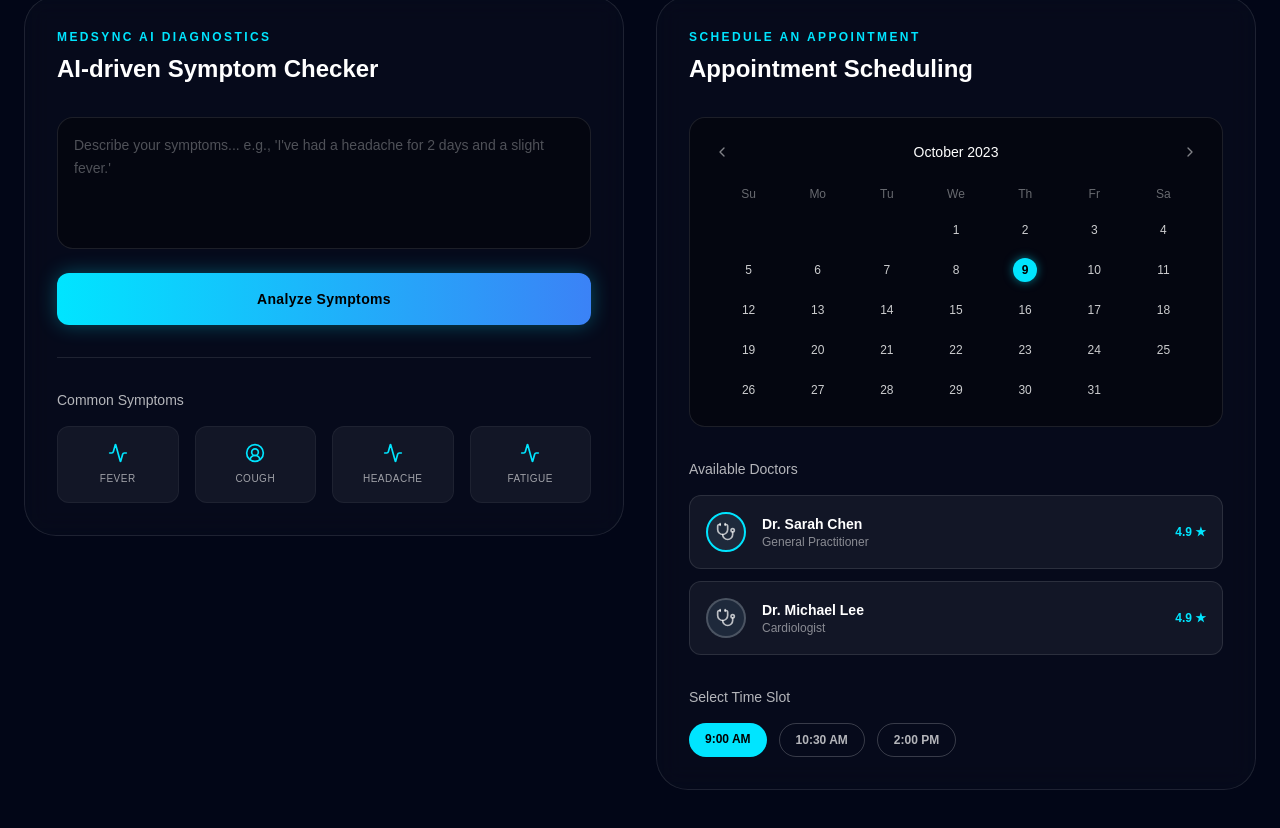
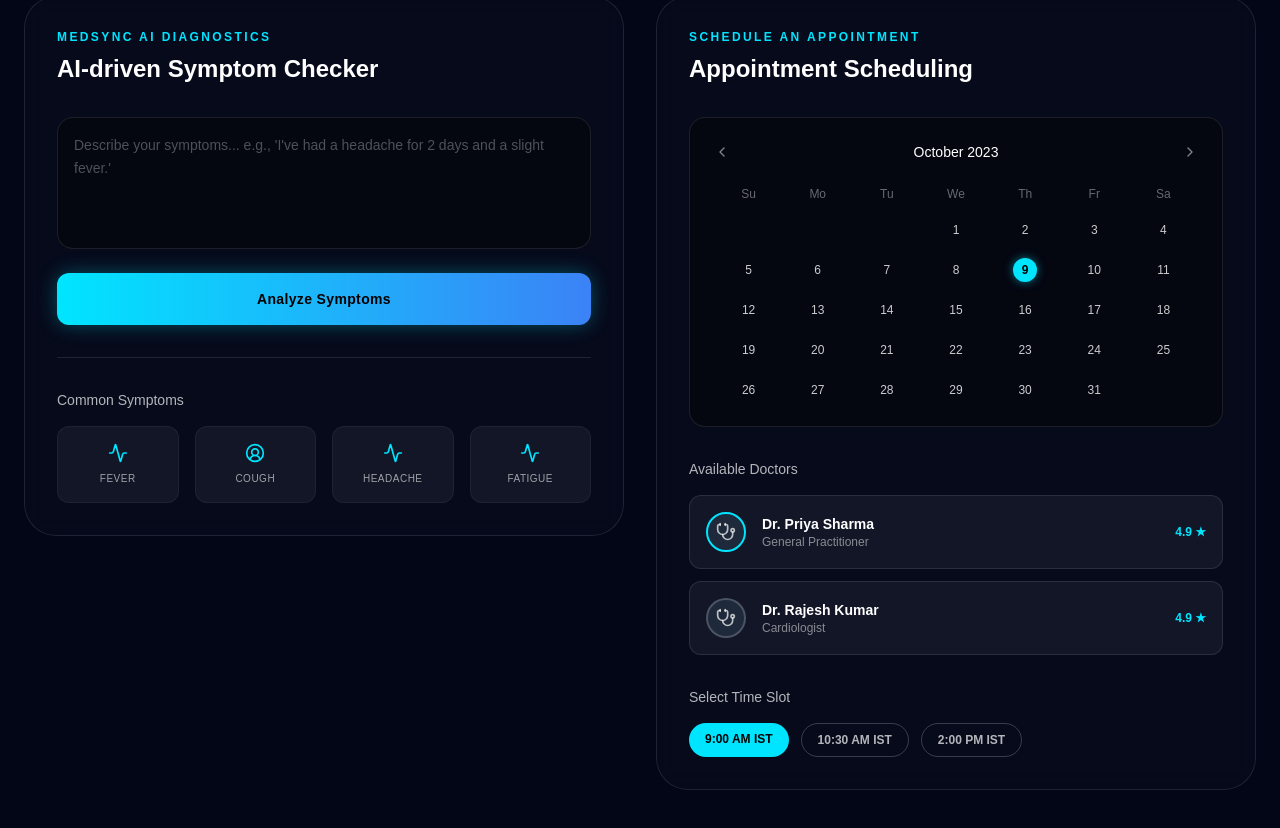
Before and after one commit to anaita1999/arisetek-website, a Next.js app: page /demo/medsync in a window 1280 px wide. Shown: the part 358-1186 px from the top of the page. Built offline with nearby package versions, Linux system fonts and the light colour scheme.

Commit message:
feat: indianize contact info, demo names, and currency

```diff
--- a/app/demo/aura-commerce/page.tsx
+++ b/app/demo/aura-commerce/page.tsx
@@ -5,12 +5,12 @@ import { Search, ShoppingBag, ArrowUpRight, TrendingUp, ArrowLeft } from "lucide
 import Link from "next/link";
 
 const products = [
-  { id: 1, name: "VELOURS D'OR COAT", price: "$14,500", image: "https://images.unsplash.com/photo-1539533113208-f6df8cc8b543?auto=format&fit=crop&q=80&w=400" },
-  { id: 2, name: "AURORA SAPPHIRE WATCH", price: "$28,900", image: "https://images.unsplash.com/photo-1523170335258-f5ed11844a49?auto=format&fit=crop&q=80&w=400" },
-  { id: 3, name: "LEATHER KAIROS TOTE", price: "$7,800", image: "https://images.unsplash.com/photo-1584916201218-f4242ceb4809?auto=format&fit=crop&q=80&w=400" },
-  { id: 4, name: "SILK SERENITY DRESS", price: "$6,200", image: "https://images.unsplash.com/photo-1595777457583-95e059d581b8?auto=format&fit=crop&q=80&w=400" },
-  { id: 5, name: "DIAMOND ECLIPSE CUFF", price: "$19,100", image: "https://images.unsplash.com/photo-1599643478514-4a11011c77f0?auto=format&fit=crop&q=80&w=400" },
-  { id: 6, name: "VELVET LUNA LOAFERS", price: "$3,400", image: "https://images.unsplash.com/photo-1543163521-1bf539c55dd2?auto=format&fit=crop&q=80&w=400" },
+  { id: 1, name: "VELOURS D'OR COAT", price: "₹11,60,000", image: "https://images.unsplash.com/photo-1539533113208-f6df8cc8b543?auto=format&fit=crop&q=80&w=400" },
+  { id: 2, name: "AURORA SAPPHIRE WATCH", price: "₹24,00,000", image: "https://images.unsplash.com/photo-1523170335258-f5ed11844a49?auto=format&fit=crop&q=80&w=400" },
+  { id: 3, name: "LEATHER KAIROS TOTE", price: "₹6,50,000", image: "https://images.unsplash.com/photo-1584916201218-f4242ceb4809?auto=format&fit=crop&q=80&w=400" },
+  { id: 4, name: "SILK SERENITY DRESS", price: "₹5,10,000", image: "https://images.unsplash.com/photo-1595777457583-95e059d581b8?auto=format&fit=crop&q=80&w=400" },
+  { id: 5, name: "DIAMOND ECLIPSE CUFF", price: "₹15,80,000", image: "https://images.unsplash.com/photo-1599643478514-4a11011c77f0?auto=format&fit=crop&q=80&w=400" },
+  { id: 6, name: "VELVET LUNA LOAFERS", price: "₹2,80,000", image: "https://images.unsplash.com/photo-1543163521-1bf539c55dd2?auto=format&fit=crop&q=80&w=400" },
 ];
 
 export default function AuraCommerceDemo() {
@@ -139,7 +139,7 @@ export default function AuraCommerceDemo() {
 
                   {/* Tooltip Mock */}
                   <div className="absolute top-[30px] right-[20%] bg-[#222] border border-[#d4af37]/30 text-white text-xs font-sans px-3 py-1 rounded shadow-lg">
-                    $14,500
+                    ₹11,60,000
                   </div>
                 </div>
                 <div className="flex justify-between text-[10px] font-sans text-white/40 mt-4 uppercase tracking-widest">
@@ -155,7 +155,7 @@ export default function AuraCommerceDemo() {
               <div className="w-full md:w-1/3 flex flex-col justify-center gap-8">
                 <div>
                   <p className="text-sm font-sans text-white/70 mb-2">Current Price</p>
-                  <p className="text-5xl font-sans font-bold text-[#d4af37] drop-shadow-[0_0_20px_rgba(212,175,55,0.3)]">$14,500</p>
+                  <p className="text-5xl font-sans font-bold text-[#d4af37] drop-shadow-[0_0_20px_rgba(212,175,55,0.3)]">₹11,60,000</p>
                 </div>
 
                 <div className="h-[1px] w-full bg-white/10" />
--- a/app/demo/medsync/page.tsx
+++ b/app/demo/medsync/page.tsx
@@ -138,7 +138,7 @@ export default function MedSyncDemo() {
                       <Stethoscope className="w-5 h-5 text-white/70" />
                     </div>
                     <div>
-                      <p className="text-sm font-bold">Dr. Sarah Chen</p>
+                      <p className="text-sm font-bold">Dr. Priya Sharma</p>
                       <p className="text-xs text-white/50">General Practitioner</p>
                     </div>
                   </div>
@@ -153,7 +153,7 @@ export default function MedSyncDemo() {
                       <Stethoscope className="w-5 h-5 text-white/70" />
                     </div>
                     <div>
-                      <p className="text-sm font-bold">Dr. Michael Lee</p>
+                      <p className="text-sm font-bold">Dr. Rajesh Kumar</p>
                       <p className="text-xs text-white/50">Cardiologist</p>
                     </div>
                   </div>
@@ -168,9 +168,9 @@ export default function MedSyncDemo() {
             <div className="mt-auto">
               <h3 className="text-sm text-white/70 font-medium mb-4">Select Time Slot</h3>
               <div className="flex gap-3">
-                <span className="px-4 py-2 bg-[#00E5FF] text-black text-xs font-bold rounded-full">9:00 AM</span>
-                <span className="px-4 py-2 border border-white/20 text-white/70 text-xs font-bold rounded-full">10:30 AM</span>
-                <span className="px-4 py-2 border border-white/20 text-white/70 text-xs font-bold rounded-full">2:00 PM</span>
+                <span className="px-4 py-2 bg-[#00E5FF] text-black text-xs font-bold rounded-full">9:00 AM IST</span>
+                <span className="px-4 py-2 border border-white/20 text-white/70 text-xs font-bold rounded-full">10:30 AM IST</span>
+                <span className="px-4 py-2 border border-white/20 text-white/70 text-xs font-bold rounded-full">2:00 PM IST</span>
               </div>
             </div>
 
--- a/components/Sections/Contact.tsx
+++ b/components/Sections/Contact.tsx
@@ -24,13 +24,20 @@ export default function Contact() {
             Ready to upgrade your digital presence? Send a message or schedule a quick discovery call.
           </motion.p>
 
-          <motion.div initial={{ opacity: 0 }} whileInView={{ opacity: 1 }} transition={{ delay: 0.2 }}>
+          <motion.div initial={{ opacity: 0 }} whileInView={{ opacity: 1 }} transition={{ delay: 0.2 }} className="flex flex-col gap-4">
             <a href="mailto:hello@arisetek.in" className="inline-flex items-center gap-4 text-2xl font-bold text-[#00E5FF] hover:text-white transition-colors group drop-shadow-[0_0_10px_rgba(0,229,255,0.5)]">
               hello@arisetek.in
               <span className="w-10 h-10 rounded-full bg-[#00E5FF]/20 flex items-center justify-center group-hover:bg-[#00E5FF] group-hover:text-black transition-colors border border-[#00E5FF]/40">
                 ↗
               </span>
             </a>
+            <a href="tel:+919876543210" className="inline-flex items-center gap-4 text-2xl font-bold text-[#00E5FF] hover:text-white transition-colors group drop-shadow-[0_0_10px_rgba(0,229,255,0.5)]">
+              +91 98765 43210
+              <span className="w-10 h-10 rounded-full bg-[#00E5FF]/20 flex items-center justify-center group-hover:bg-[#00E5FF] group-hover:text-black transition-colors border border-[#00E5FF]/40">
+                ↗
+              </span>
+            </a>
+            <p className="text-white/60 text-sm mt-2">Available Mon-Fri, 9:00 AM - 6:00 PM IST</p>
           </motion.div>
         </div>
 
```
